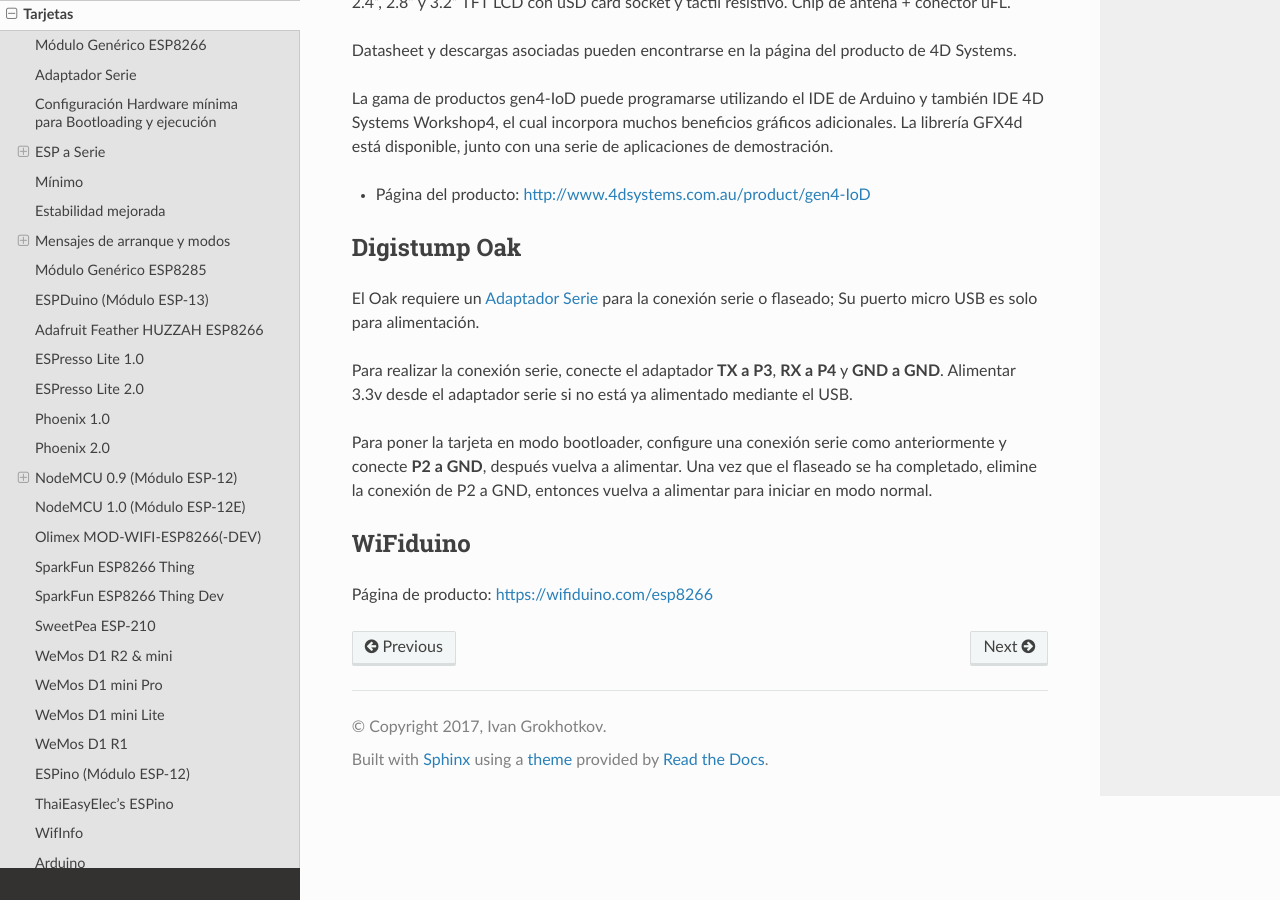
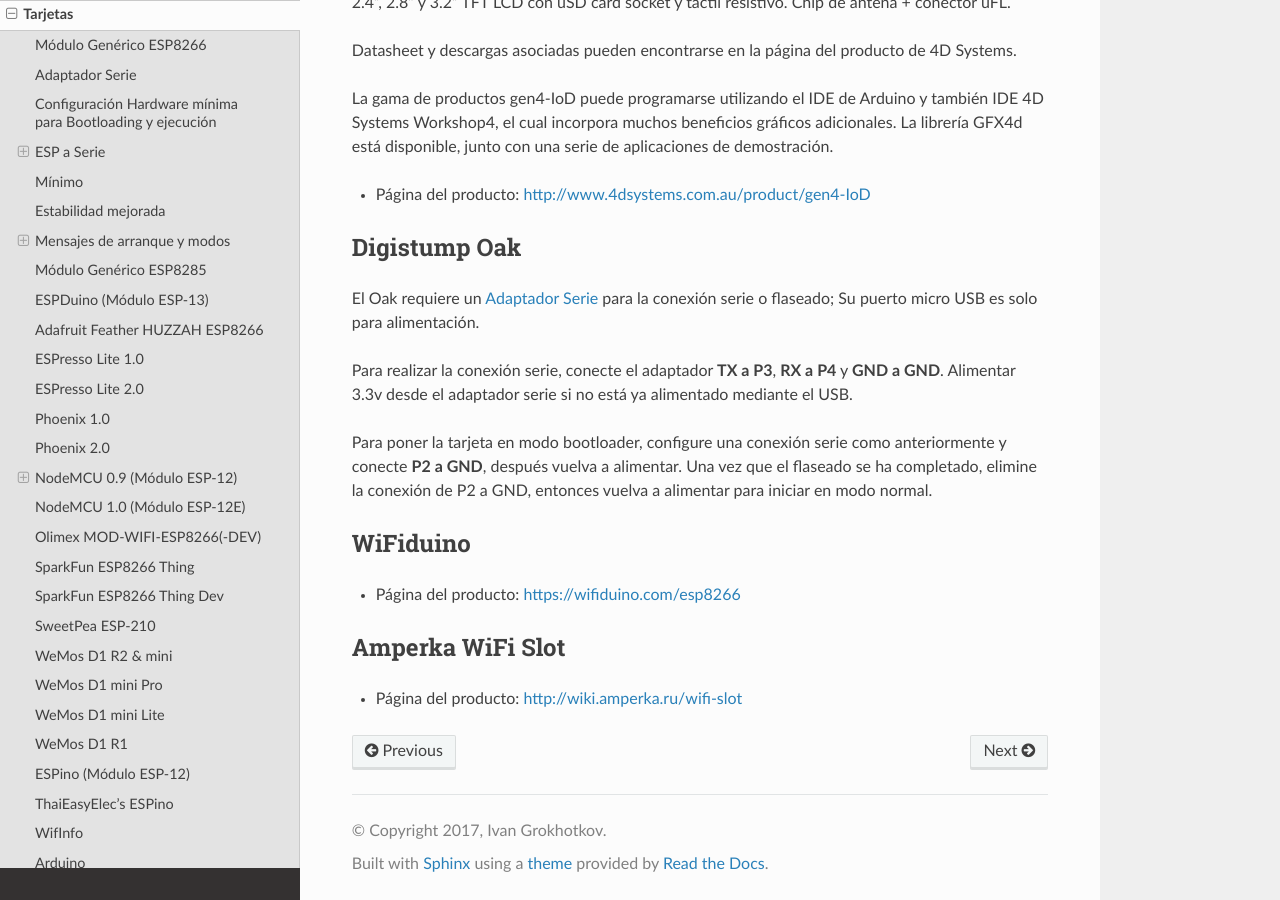
Before and after one commit to lrmoreno007/ESP8266-Arduino-Spanish, a Sphinx documentation site: the page built from doc/boards.rst, in a window 1280 px wide and 900 px high, scrolled down 9506 px. Built offline with Sphinx 7.4.7 and the Read the Docs theme 2.0.0, drawn with Linux system fonts in a browser that asks for light colours.

Commit message:
add board WiFi Slot

```diff
--- a/doc/boards.rst
+++ b/doc/boards.rst
@@ -384,4 +384,9 @@
 WiFiduino
 ---------
 
-Página de producto: https://wifiduino.com/esp8266
+- Página del producto: https://wifiduino.com/esp8266
+
+Amperka WiFi Slot
+-----------------
+
+- Página del producto: http://wiki.amperka.ru/wifi-slot
```
